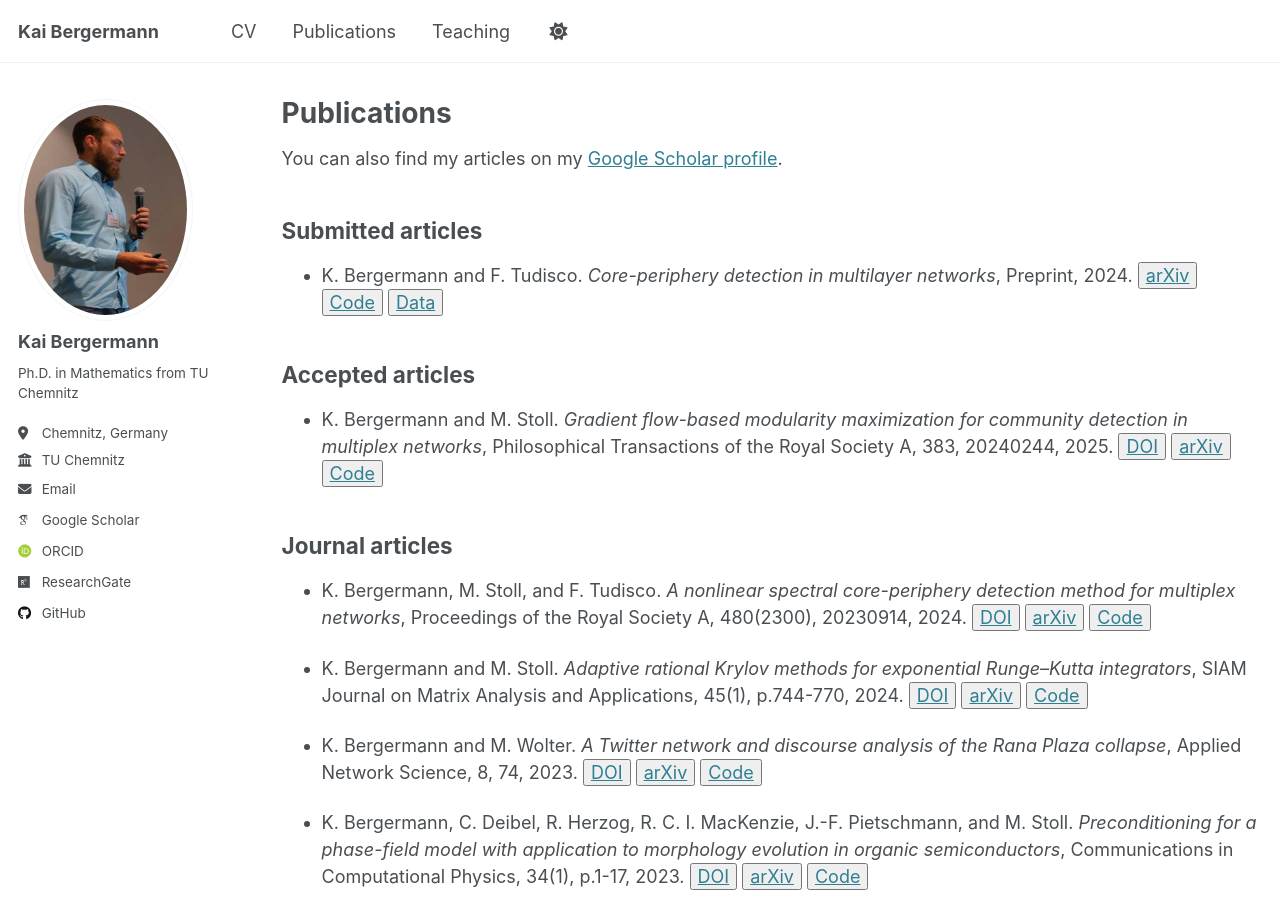
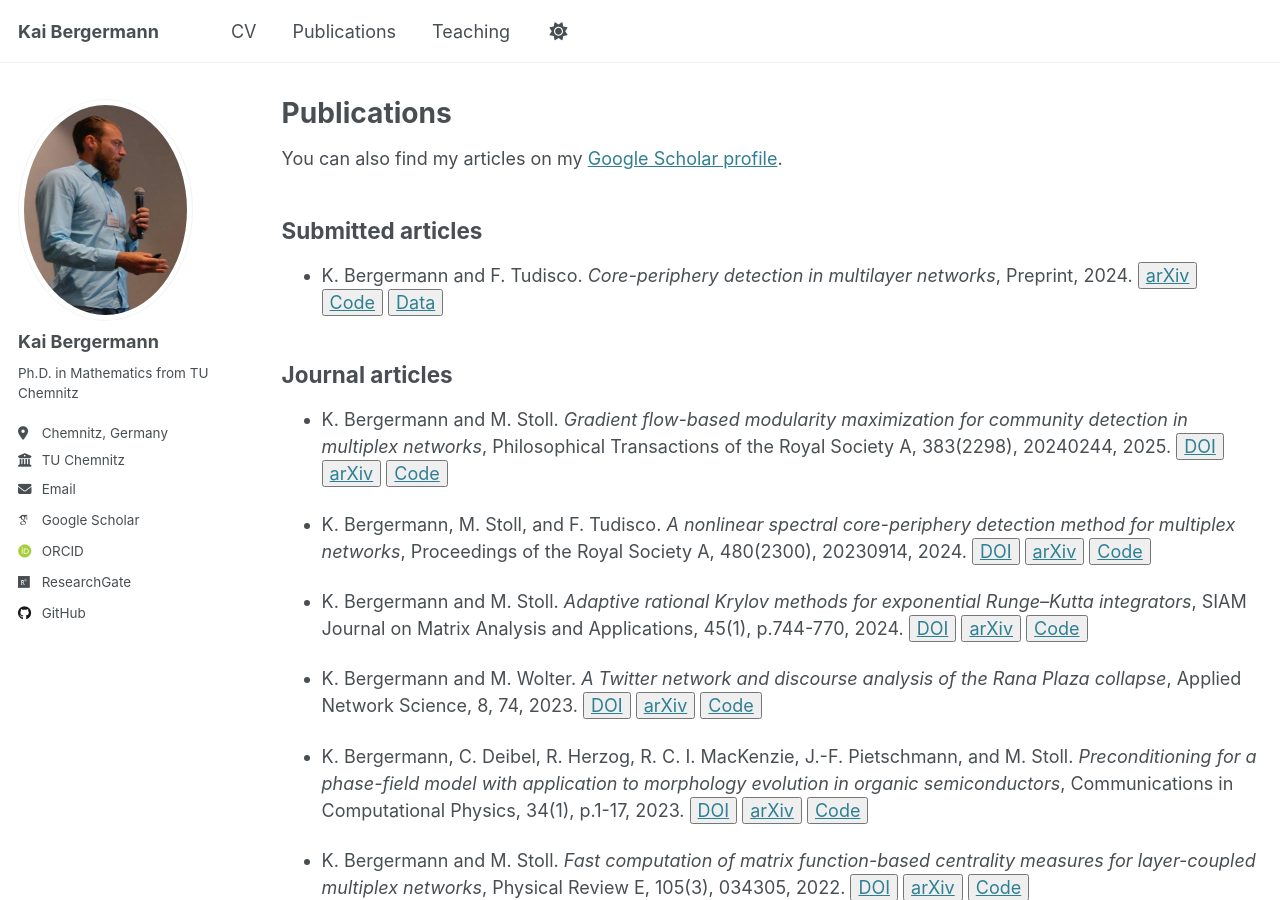
Before and after one commit to KBergermann/KBergermann.github.io, a Jekyll site: the page built from _pages/publications.md, in a window 1280 px wide and 900 px high. Built offline with Jekyll 4.4.1, drawn with Linux system fonts in a browser that asks for light colours; some web fonts are replaced.

Commit message:
adds rsta publication details

```diff
--- a/_pages/publications.md
+++ b/_pages/publications.md
@@ -18,14 +18,12 @@ You can also find my articles on my [Google Scholar profile](https://scholar.goo
     Preprint, 2024.
     <button type="button">[arXiv](https://arxiv.org/abs/2412.04179)</button> <button type="button">[Code](https://github.com/COMPiLELab/MLCP)</button> <button type="button">[Data](https://zenodo.org/records/14231870)</button>
 
-## Accepted articles
+## Journal articles
 
   * K. Bergermann and M. Stoll.
     *Gradient flow-based modularity maximization for community detection in multiplex networks*,
-    Philosophical Transactions of the Royal Society A, 383, 20240244, 2025.
-    <button type="button">[DOI](https://doi.org/10.1098/rsta.2024.0244)</button> <button type="button">[arXiv](https://arxiv.org/abs/2408.15003)</button> <button type="button">[Code](https://github.com/COMPiLELab/MLCP)</button>
-
-## Journal articles
+    Philosophical Transactions of the Royal Society A, 383(2298), 20240244, 2025.
+    <button type="button">[DOI](https://doi.org/10.1098/rsta.2024.0244)</button> <button type="button">[arXiv](https://arxiv.org/abs/2408.15003)</button> <button type="button">[Code](https://github.com/KBergermann/GradFlowModMax)</button>
 
   * K. Bergermann, M. Stoll, and F. Tudisco.
     *A nonlinear spectral core-periphery detection method for multiplex networks*,
```
